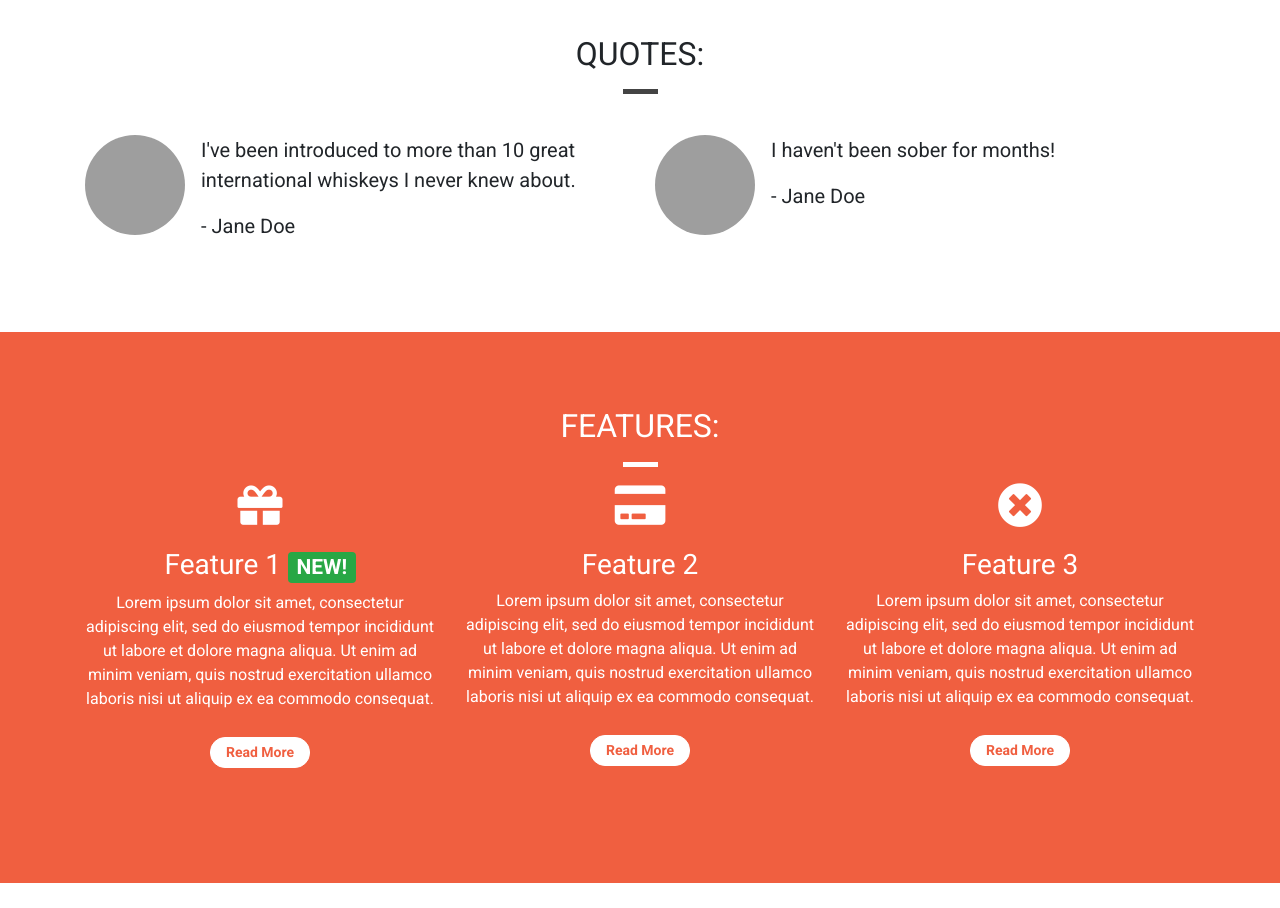
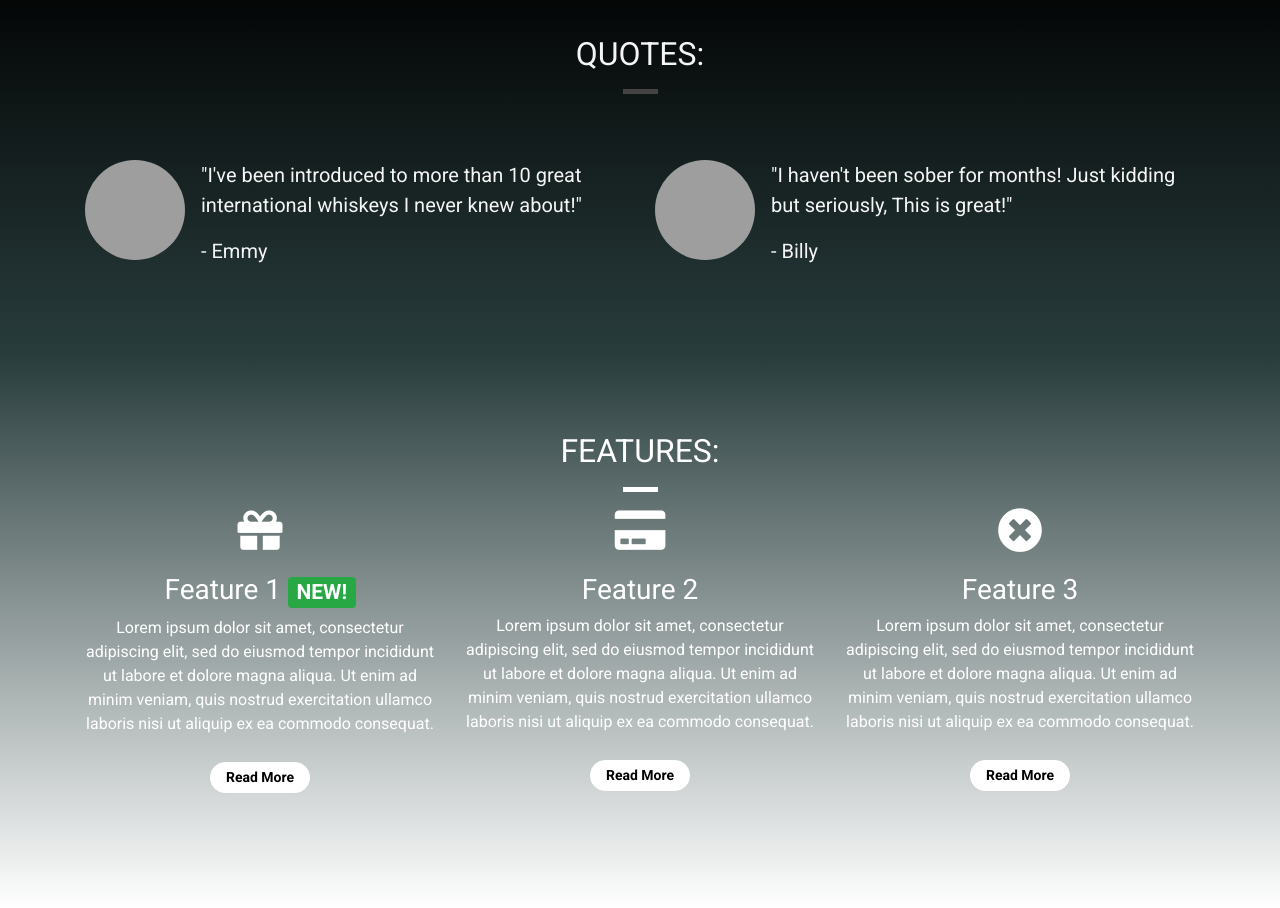
Before and after one commit to Chrispom48/Whiskey-Drop, a plain HTML site: page index.html in a window 1280 px wide. Shown: the part 840-1748 px from the top of the page. Before the commit the page ends 1723 px from the top, so only its background shows below. Drawn offline with nearby package versions, Linux system fonts and the light colour scheme; grey boxes are pictures that could not be loaded.

Commit message:
edit alert, quotes and features

```diff
--- a/css/style.css
+++ b/css/style.css
@@ -4,10 +4,13 @@ body {
 
 /* Containers */
 
-.container-wrapper {}
+.container-wrapper {
+    background: linear-gradient(#000000, #293d3d);
+    color: whitesmoke;
+}
 
 .container-wrapper--red {
-    background-color: #f05f40;
+    background: linear-gradient(#293d3d, #ffffff);
     color: white;
 }
 
@@ -157,6 +160,7 @@ body {
     margin-bottom: 0;
     border: 1px solid transparent;
     border-radius: 0;
+    text-align:center;
 }
 
 /* Page Headers */
@@ -174,7 +178,7 @@ body {
 /* Quotes */
 
 .quotes .page-header {
-    margin-bottom: 25px;
+    margin-bottom: 50px;
 }
 
 /* Features */
@@ -197,5 +201,5 @@ body {
     min-width: 100px;
     font-weight: bold;
     margin-top: 10px;
-    color: #f05f40;
+    color: rgb(0, 0, 0);
 }
--- a/index.html
+++ b/index.html
@@ -91,8 +91,8 @@
                             </div>
                             <div class="media-body">
                                 <blockquote class="blockquote">
-                                    <p>I've been introduced to more than 10 great international whiskeys I never knew about.</p>
-                                    <p>- Jane Doe</p>
+                                    <p>"I've been introduced to more than 10 great international whiskeys I never knew about!"</p>
+                                    <p>- Emmy</p>
                                 </blockquote>
                             </div>
                         </div>
@@ -104,8 +104,8 @@
                             </div>
                             <div class="media-body">
                                 <blockquote class="blockquote">
-                                    <p>I haven't been sober for months!</p>
-                                    <p>- Jane Doe</p>
+                                    <p>"I haven't been sober for months! Just kidding but seriously, This is great!"</p>
+                                    <p>- Billy</p>
                                 </blockquote>
                             </div>
                         </div>
```
